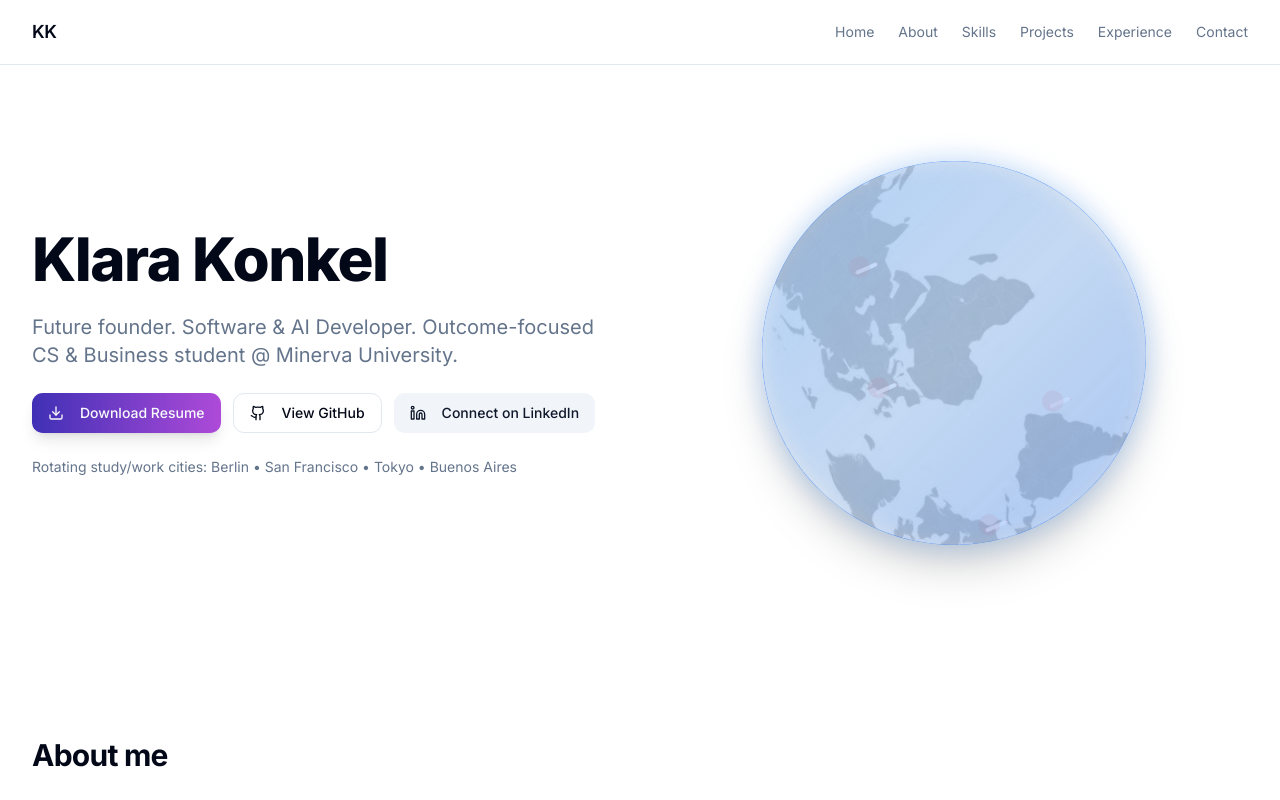
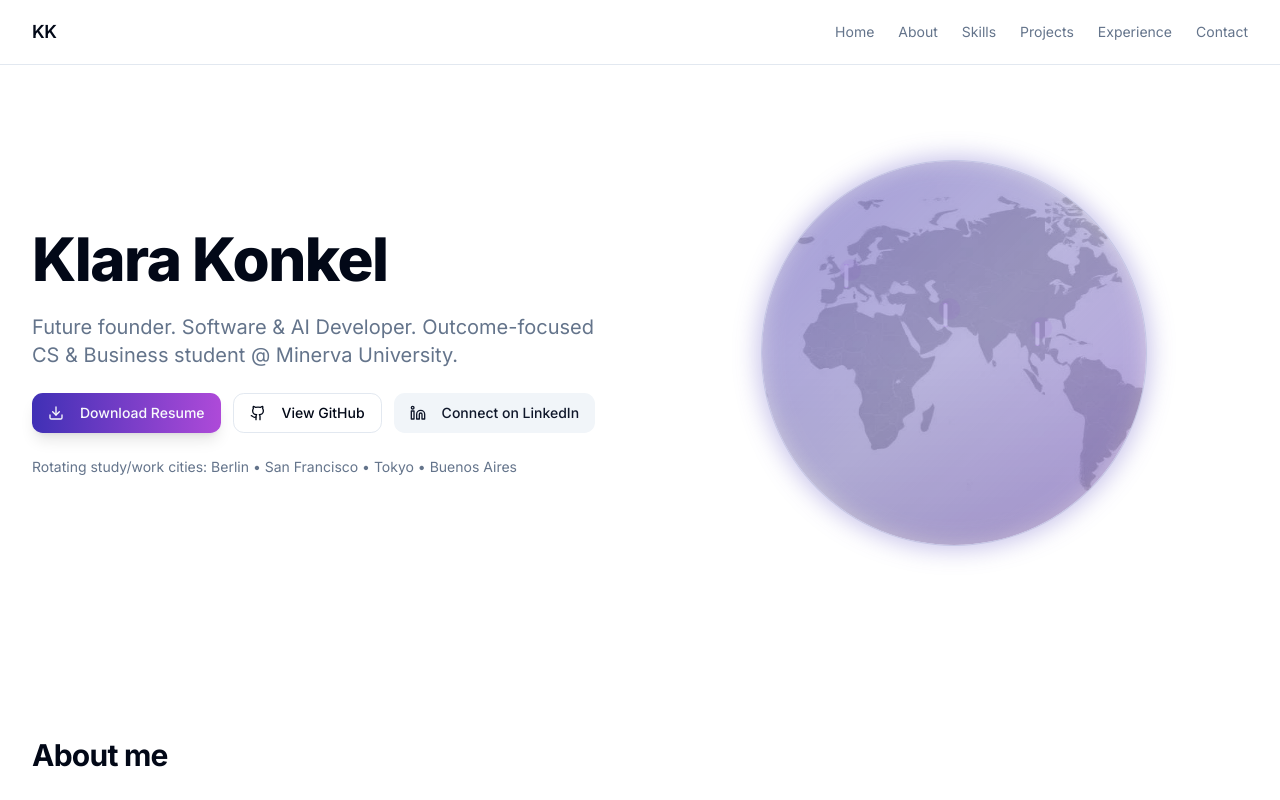
Before and after one commit to klarakonkel/klara-konkel-website, a React (Vite) app: page / in a window 1280 px wide. Shown: the top 800 px of the page. Built offline with nearby package versions, Linux system fonts and the light colour scheme.

Commit message:
Fix globe rotation direction

```diff
--- a/src/components/sections/AnimatedGlobe.tsx
+++ b/src/components/sections/AnimatedGlobe.tsx
@@ -2,59 +2,70 @@ import React from "react";
 import worldMap from "@/assets/world-map.png";
 
 interface CityPinProps {
-  x: number; // percentage from left
-  y: number; // percentage from top
+  x: number; // 0-100 across a single map copy
+  y: number; // 0-100 top to bottom
   label: string;
+  offsetPct?: number; // 0 for first copy, 50 for second
 }
 
-const CityPin: React.FC<CityPinProps> = ({ x, y, label }) => {
-  return (
+const CityPin: React.FC<CityPinProps> = ({ x, y, label, offsetPct = 0 }) => (
   <div
-      className="absolute z-10 transform -translate-x-1/2 -translate-y-1/2"
-      style={{ left: `${x}%`, top: `${y}%` }}
+    className="absolute z-10 -translate-x-1/2 -translate-y-1/2"
+    style={{ left: `${offsetPct + x / 2}%`, top: `${y}%` }}
   >
     <div className="flex items-center gap-2 group">
       <div className="relative">
-          <span className="h-3 w-3 rounded-full bg-red-500 shadow-lg border-2 border-white animate-pulse"></span>
-          <span className="absolute inset-0 h-3 w-3 rounded-full bg-red-500/50 animate-ping"></span>
+        <span className="h-3 w-3 rounded-full bg-accent border-2 border-background shadow-[var(--shadow-glow)] animate-pulse"></span>
+        <span className="absolute inset-0 h-3 w-3 rounded-full bg-accent/40 animate-ping"></span>
       </div>
-        <span className="text-xs font-medium text-white bg-black/80 px-2 py-1 rounded-md shadow-sm backdrop-blur-sm opacity-0 group-hover:opacity-100 transition-opacity duration-300 whitespace-nowrap">
+      <span className="text-xs font-medium text-foreground bg-background/80 px-2 py-1 rounded-md shadow-sm backdrop-blur-sm border border-border/50 opacity-0 group-hover:opacity-100 transition-opacity duration-300 whitespace-nowrap">
         {label}
       </span>
     </div>
   </div>
 );
-};
 
 const AnimatedGlobe: React.FC = () => {
   return (
     <div className="relative mx-auto h-72 w-72 md:h-96 md:w-96">
-      {/* Globe base with actual Earth map */}
-      <div className="absolute inset-0 rounded-full overflow-hidden shadow-2xl bg-blue-500">
-        {/* World map image */}
-        <div className="absolute inset-0 animate-spin-earth">
+      <div className="absolute inset-0 rounded-full overflow-hidden shadow-[var(--shadow-elegant)] ring-1 ring-border bg-background">
+        {/* Moving strip: two copies of the world map to create seamless eastward spin */}
+        <div className="absolute inset-0 relative w-[200%] h-full flex animate-earth-scroll">
           <img
             src={worldMap}
-            alt="World Map"
-            className="w-full h-full object-cover rounded-full"
+            alt="World map equirectangular"
+            className="h-full w-1/2 object-cover"
+            draggable={false}
+          />
+          <img
+            src={worldMap}
+            alt=""
+            aria-hidden
+            className="h-full w-1/2 object-cover"
+            draggable={false}
           />
 
-          {/* City markers on top of the map */}
-          <CityPin x={56} y={30} label="Berlin" />
-          <CityPin x={87} y={38} label="Tokyo" />
-          <CityPin x={18} y={42} label="San Francisco" />
-          <CityPin x={40} y={70} label="Buenos Aires" />
+          {/* City markers duplicated for seamless loop */}
+          <CityPin x={82} y={40} label="Tokyo" offsetPct={0} />
+          <CityPin x={82} y={40} label="Tokyo" offsetPct={50} />
+
+          <CityPin x={56} y={30} label="Berlin" offsetPct={0} />
+          <CityPin x={56} y={30} label="Berlin" offsetPct={50} />
+
+          <CityPin x={12} y={45} label="San Francisco" offsetPct={0} />
+          <CityPin x={12} y={45} label="San Francisco" offsetPct={50} />
+
+          <CityPin x={38} y={70} label="Buenos Aires" offsetPct={0} />
+          <CityPin x={38} y={70} label="Buenos Aires" offsetPct={50} />
         </div>
 
-        {/* Atmospheric glow effect */}
-        <div className="absolute inset-0 rounded-full bg-gradient-to-br from-blue-400/20 via-transparent to-blue-600/20 pointer-events-none"></div>
-
-        {/* Subtle highlight on the sphere */}
-        <div className="absolute inset-0 rounded-full bg-gradient-to-br from-white/10 via-transparent to-transparent pointer-events-none"></div>
+        {/* Atmosphere and specular highlight */}
+        <div className="absolute inset-0 rounded-full pointer-events-none bg-gradient-to-br from-primary/20 via-transparent to-accent/20"></div>
+        <div className="absolute inset-0 rounded-full pointer-events-none bg-gradient-to-t from-black/10 via-transparent to-transparent mix-blend-multiply"></div>
       </div>
 
-      {/* Outer atmospheric glow */}
-      <div className="absolute -inset-1 rounded-full bg-blue-400/30 blur-md"></div>
+      {/* Outer glow */}
+      <div className="absolute -inset-1 rounded-full bg-primary/30 blur-md pointer-events-none"></div>
     </div>
   );
 };
--- a/tailwind.config.ts
+++ b/tailwind.config.ts
@@ -111,6 +111,10 @@ export default {
 				'spin-earth': {
 					from: { transform: 'rotate(0deg)' },
 					to: { transform: 'rotate(-360deg)' }
+				},
+				'earth-scroll': {
+					from: { transform: 'translateX(0%)' },
+					to: { transform: 'translateX(-50%)' }
 				}
 			},
 			animation: {
@@ -123,7 +127,8 @@ export default {
 				'slide-in-right': 'slide-in-right 0.3s ease-out',
 				'slide-out-right': 'slide-out-right 0.3s ease-out',
 				'spin-slow': 'spin-slow 12s linear infinite',
-				'spin-earth': 'spin-earth 20s linear infinite'
+				'spin-earth': 'spin-earth 20s linear infinite',
+				'earth-scroll': 'earth-scroll 24s linear infinite'
 			}
 		}
 	},
```
Lines whose indentation alone changed are shown as unchanged.
